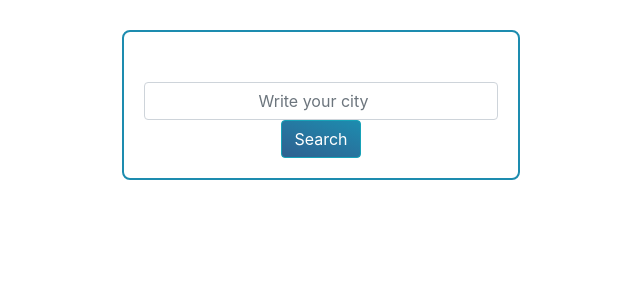
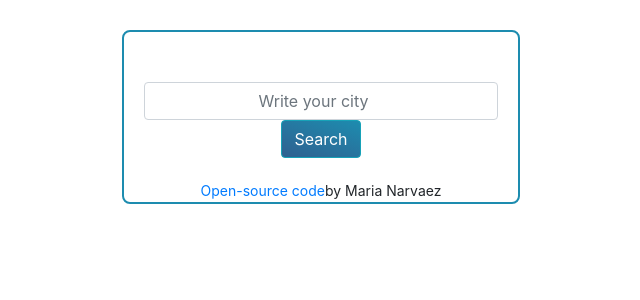
Before and after one commit to maria-nr/react-weather-app, a React (Create React App) app: page / in a window 1280 px wide. Shown: the top 300 px of the page, without its empty margins (319-959 px from the left). Built offline with nearby package versions, Linux system fonts and the light colour scheme.

Commit message:
small added

```diff
--- a/src/App.js
+++ b/src/App.js
@@ -5,9 +5,9 @@ import "bootstrap/dist/css/bootstrap.min.css";
 function App() {
   return (
     <div className="App">
-
       <Form />
-    </div>
+      <small> <a href="https://github.com/maria-nr/react-weather-app">Open-source code</a>by Maria Narvaez</small>
+      </div>
   );
 }
 
```
